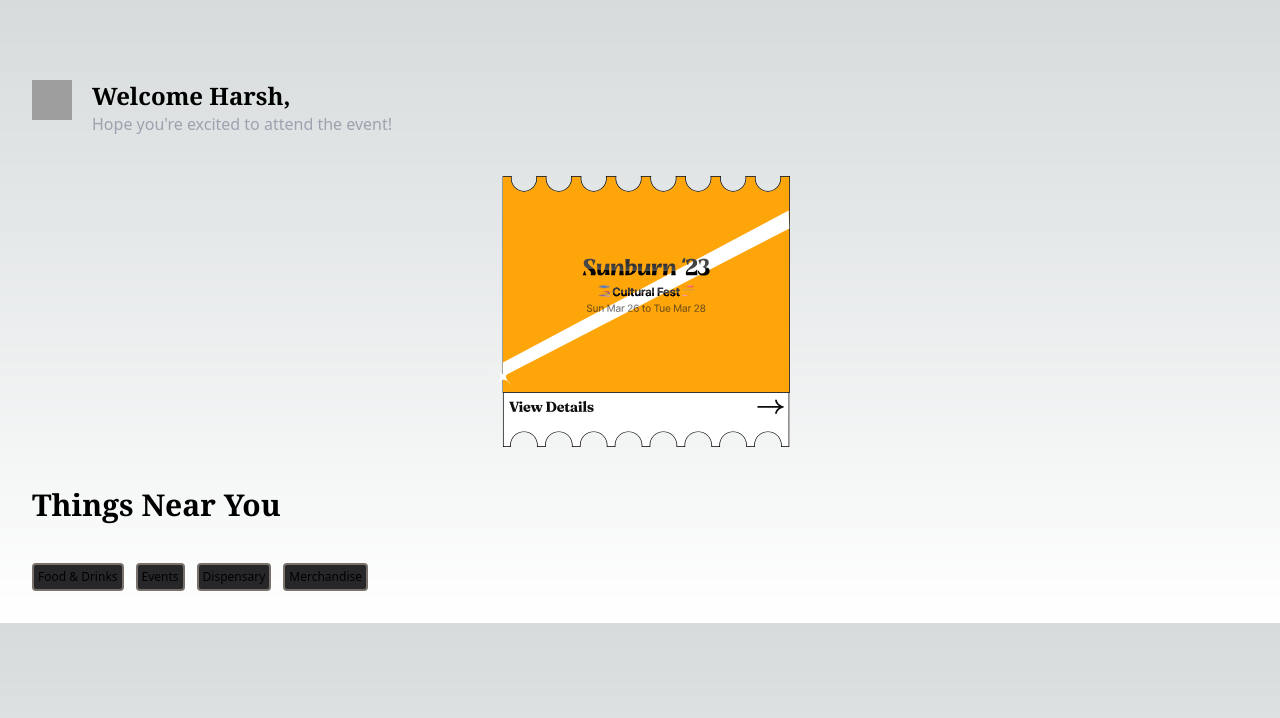
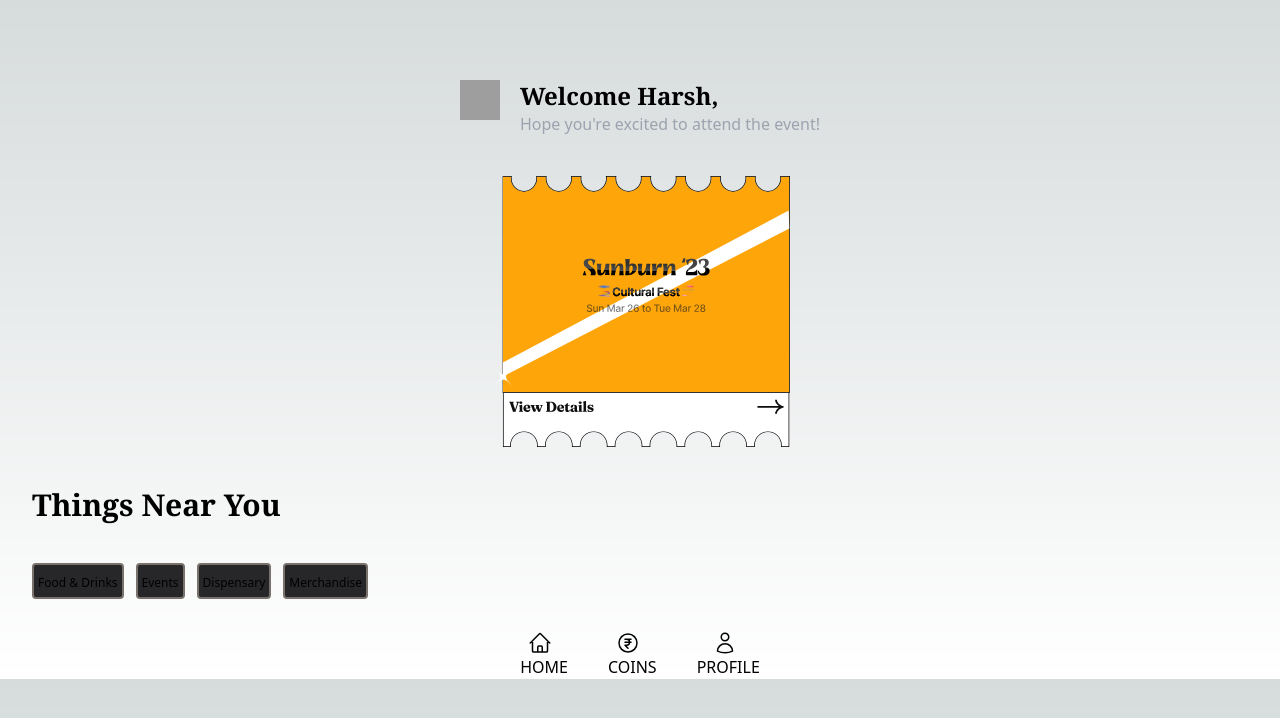
Before and after one commit to ameeshagireesh/genesis-block, a Next.js app: page / in a window 1280 px wide. Shown: the top 718 px of the page. Built offline with nearby package versions, Linux system fonts and the light colour scheme; grey boxes are pictures that could not be loaded.

Commit message:
feat: New navbar component - functional

```diff
--- a/package.json
+++ b/package.json
@@ -10,6 +10,7 @@
   },
   "dependencies": {
     "@elastic/elasticsearch": "^8.6.0",
+    "@heroicons/react": "^2.0.16",
     "eslint": "8.35.0",
     "eslint-config-next": "13.2.3",
     "googleapis": "^112.0.0",
--- a/src/components/categoryPill.js
+++ b/src/components/categoryPill.js
@@ -1,11 +1,11 @@
 const Category = ({ categoryName, categoryTitle }) => {
     return (
         <div class="bg-zinc-800 hover:bg-zinc-900 rounded border-stone-500 border-2 p-1 snap-start">
-            <a href={categoryName}>
+            <button onClick>
                 <div class="align-middle text-xs">
                     {categoryTitle}
                 </div>
-            </a>
+            </button>
         </div>
     )
 }
--- /dev/null
+++ b/src/components/navbar.js
@@ -0,0 +1,36 @@
+import { HomeIcon } from '@heroicons/react/24/outline'
+import { CurrencyRupeeIcon } from '@heroicons/react/24/outline'
+import { UserIcon } from '@heroicons/react/24/outline'
+import Link from 'next/link'
+
+export default function Navbar() {
+    return (
+        <div class="flex space-x-10 items-center justify-center">
+            <div class="flex-col">
+                <Link href="/">
+
+                    <HomeIcon class="w-6 h-6 ml-2" />
+                    <p>
+                        HOME
+                    </p>
+                </Link>
+            </div>
+            <div class="flex-col">
+                <Link href="/coins">
+                    <CurrencyRupeeIcon class="w-6 h-6 ml-2" />
+                    <p>
+                        COINS
+                    </p>
+                </Link>
+            </div>
+            <div class="flex-col">
+                <Link href="/profile">
+                    <UserIcon class="w-6 h-6 ml-4" />
+                    <p>
+                        PROFILE
+                    </p>
+                </Link>
+            </div>
+        </div>
+    )
+}
--- /dev/null
+++ b/src/pages/coins.js
@@ -0,0 +1,7 @@
+export default function Coins(){
+    return(
+        <div>
+            hi
+        </div>
+    )
+}
--- a/src/pages/dashboard.js
+++ b/src/pages/dashboard.js
@@ -42,8 +42,8 @@
     //     }
     // ]
     return (
-        <div class="flex flex-col pt-20 p-8 mx-auto my-auto">
-            <div class="flex space-x-5">
+        <div class="flex flex-col pt-20 p-8 mx-auto my-auto ">
+            <div class="flex space-x-5 justify-center">
                 <img src="https://img.freepik.com/free-icon/user_318-174218.jpg" class="w-10 h-10 justify-evenly"></img>
                 <div class="flex-col">
                     <p class="text-2xl font-bold font-serif">Welcome Harsh, </p>
@@ -65,7 +65,7 @@
                     </div>
                 </ReactCardFlip>
             </div>
-            <div>
+            <div class="justify-center">
                 <h3 class="text-3xl font-bold font-serif">Things Near You</h3>
             </div>
             <div class="">
--- a/src/pages/index.js
+++ b/src/pages/index.js
@@ -1,9 +1,11 @@
+import Navbar from "@/components/navbar"
 import Dashboard from "./dashboard"
 export default function Home() {
   return (
     <>
       <div>
         <Dashboard />
+        <Navbar />
       </div>
     </>
   )
```
Also changed, not shown: src/pages/profile.js (added), 1 other file (tests, documents, lock files or other folders).
